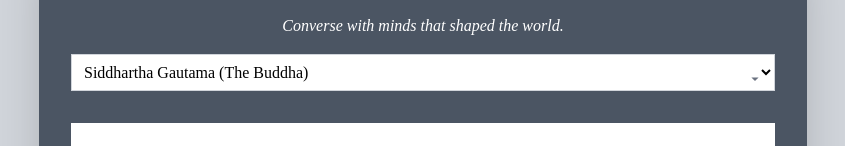
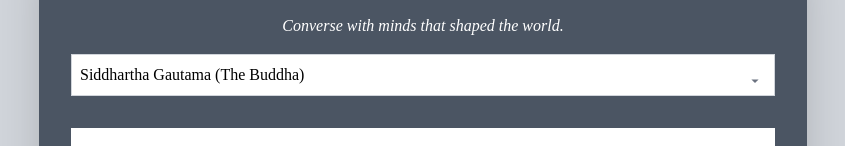
Before and after one commit to rrstoll/cleobot, a Next.js app in the folder frontend/: page / in a window 1280 px wide. Shown: the part 382-528 px from the top of the page, without its empty margins (217-1062 px from the left). Built offline with nearby package versions, Linux system fonts and the light colour scheme.

Commit message:
Add files via upload

```diff
--- a/frontend/pages/index.js
+++ b/frontend/pages/index.js
@@ -62,7 +62,7 @@ export default function Home() {
         </div>
         <div className="relative w-full mb-4">
         <select
-          className="w-full border border-gray-300 bg-white p-2 mb-4 text-black"
+          className="appearance-none w-full border border-gray-300 bg-white p-2 mb-4 text-black"
           value={character}
           onChange={(e) => setCharacter(e.target.value)}
         >
```
